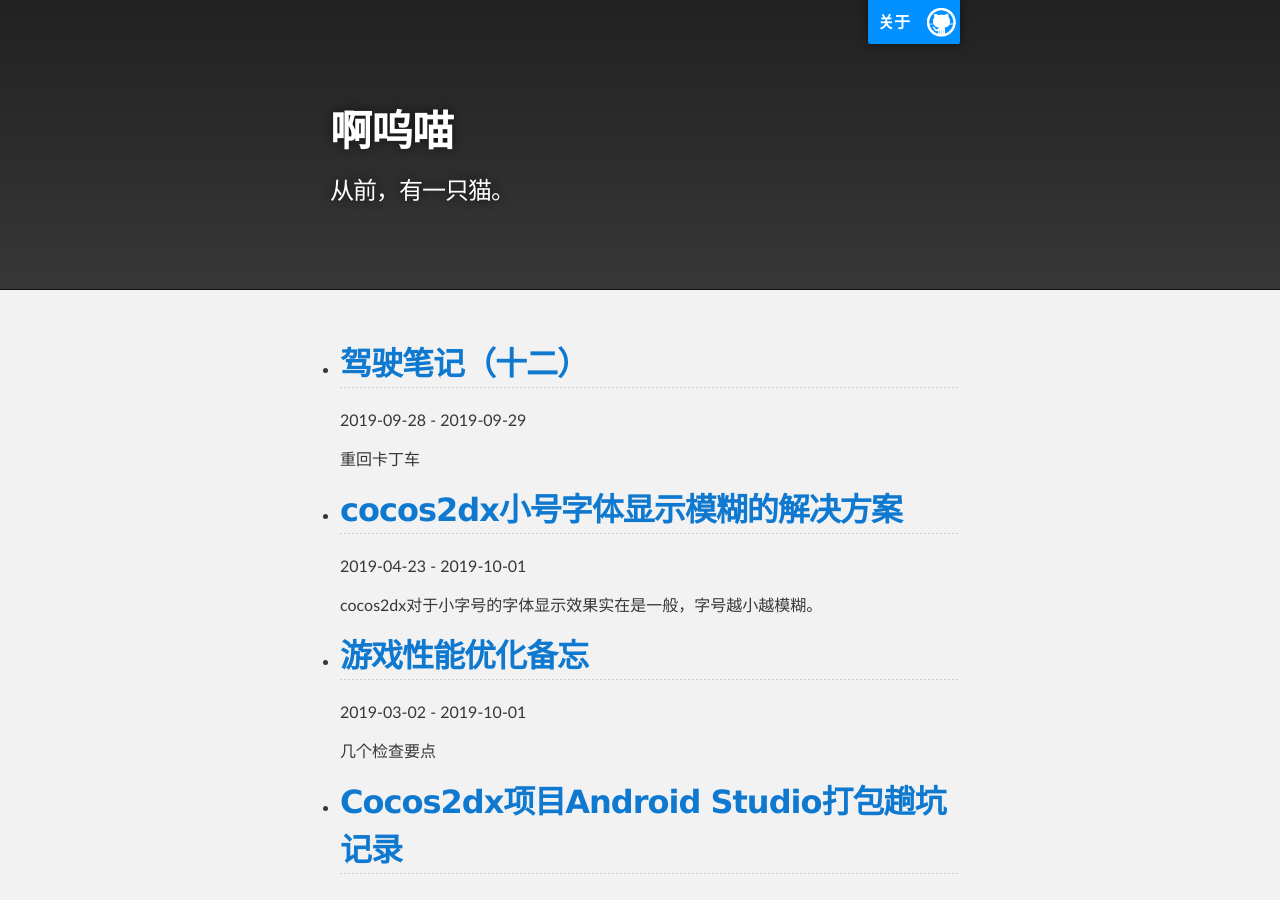
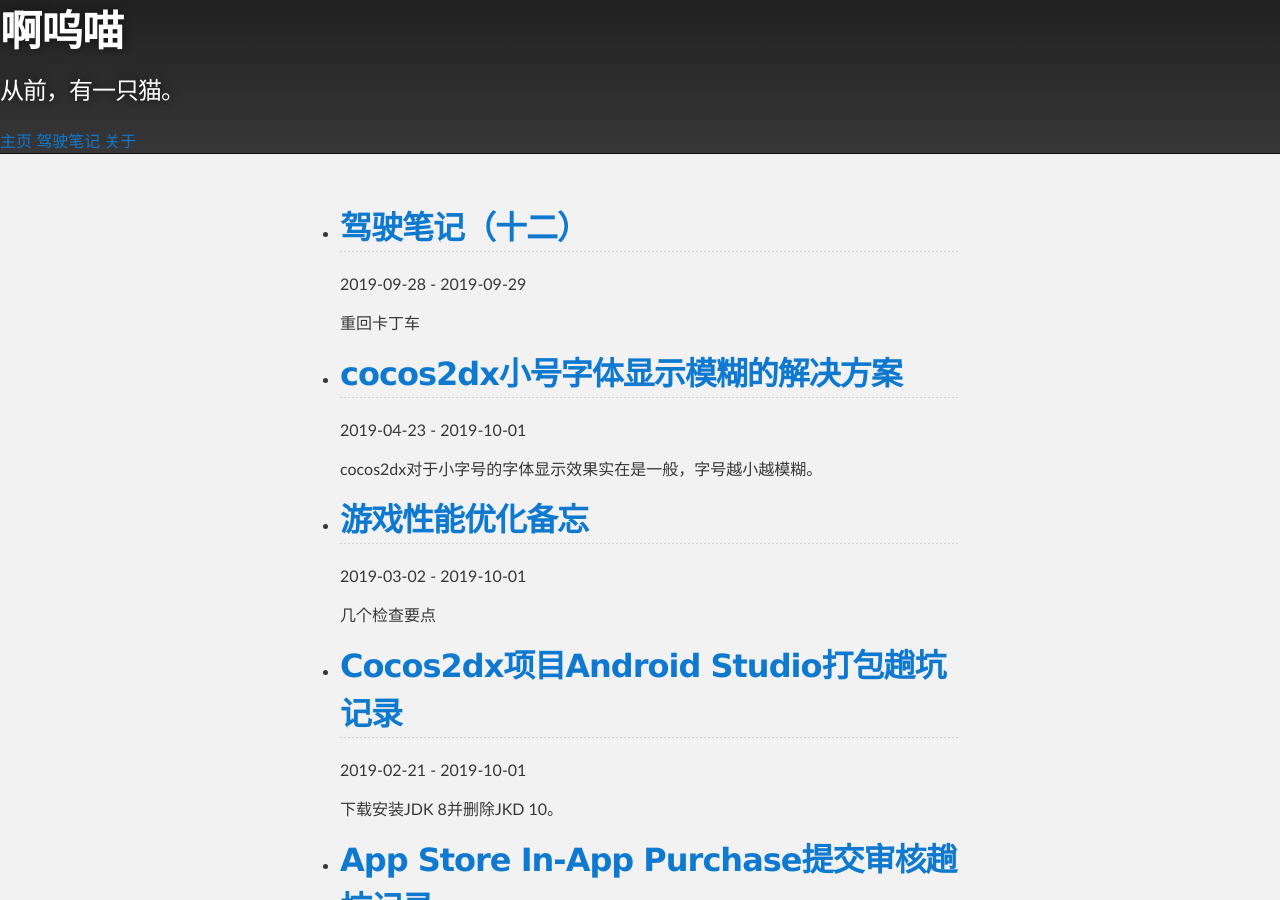
Before and after one commit to icrmio/icrmio.github.io, a Jekyll site: the page built from index.html, in a window 1280 px wide and 900 px high. Built offline with Jekyll 4.4.1, drawn with Linux system fonts in a browser that asks for light colours.

Commit message:
Update default.html

```diff
--- a/_layouts/default.html
+++ b/_layouts/default.html
@@ -13,12 +13,16 @@
 
     <!-- HEADER -->
     <div id="header_wrap" class="outer">
-        <header class="inner">
+        <!--<header class="inner">
             <a id="forkme_banner" href="https://icrmio.github.io/about.html">关于</a>
-        <header class="inner">
+        <header class="inner">-->
 
           <h1 id="project_title">{{ site.title | default: site.github.repository_name }}</h1>
           <h2 id="project_tagline">{{ site.description | default: site.github.project_tagline }}</h2>
+
+          <a href="https://icrmio.github.io/">主页</a>
+          <a href="https://icrmio.github.io/driving_notes.html">驾驶笔记</a>
+          <a href="https://icrmio.github.io/about.html">关于</a>
 
         </header>
     </div>
```
